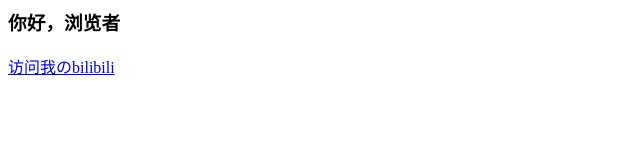
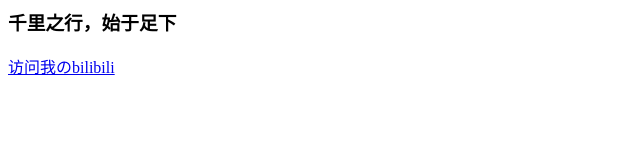
Before and after one commit to HKr1s/HKr1s.github.io, a plain HTML site: page index.html in a window 1280 px wide. Shown: the whole page, without its empty margins (0-640 px from the left). Drawn offline with Linux system fonts and the light colour scheme.

Commit message:
Update index.html

```diff
--- a/index.html
+++ b/index.html
@@ -7,7 +7,7 @@
         <title>千里之行，始于足下</title>
     </head>
     <body>
-        <h3>你好，浏览者</h3>
+        <h3>千里之行，始于足下</h3>
         <a href="https://space.bilibili.com/667924218?spm_id_from=333.1007.0.0">访问我のbilibili</a>
     </body>
     </html>
```
